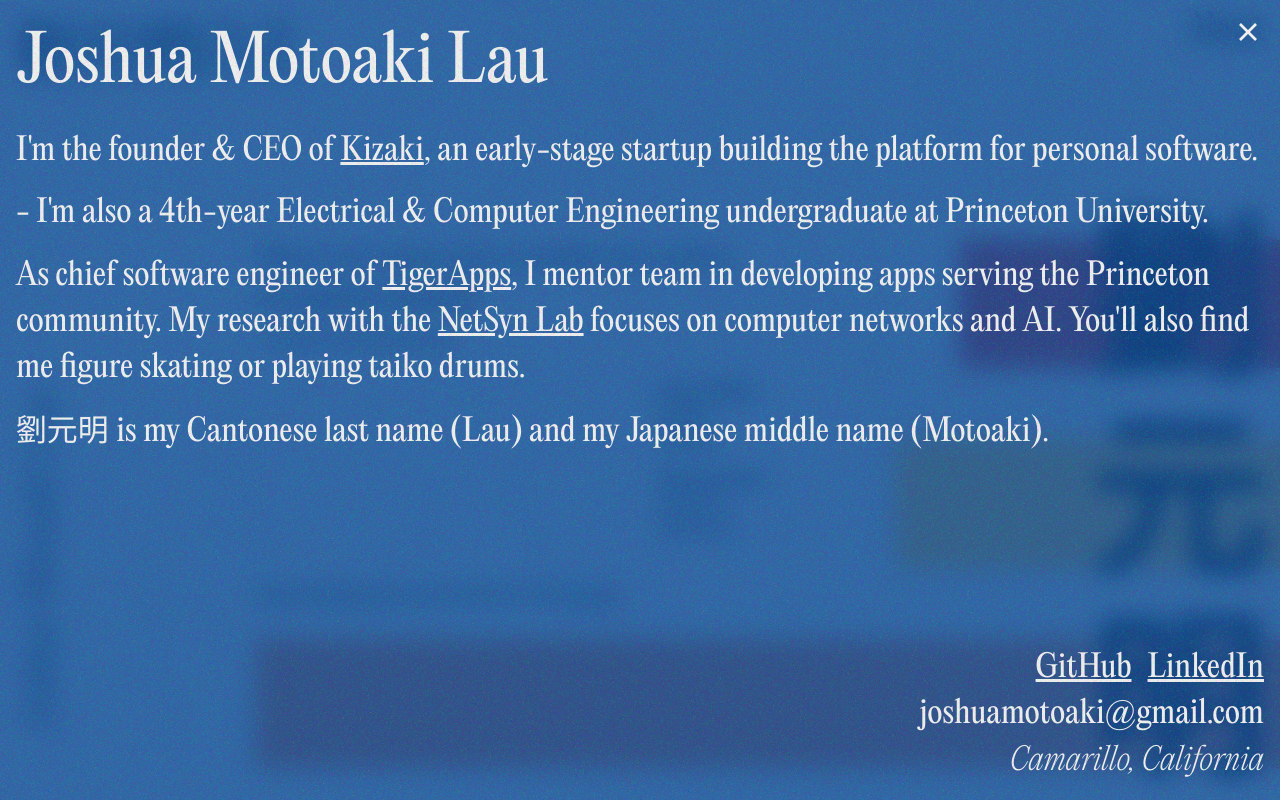
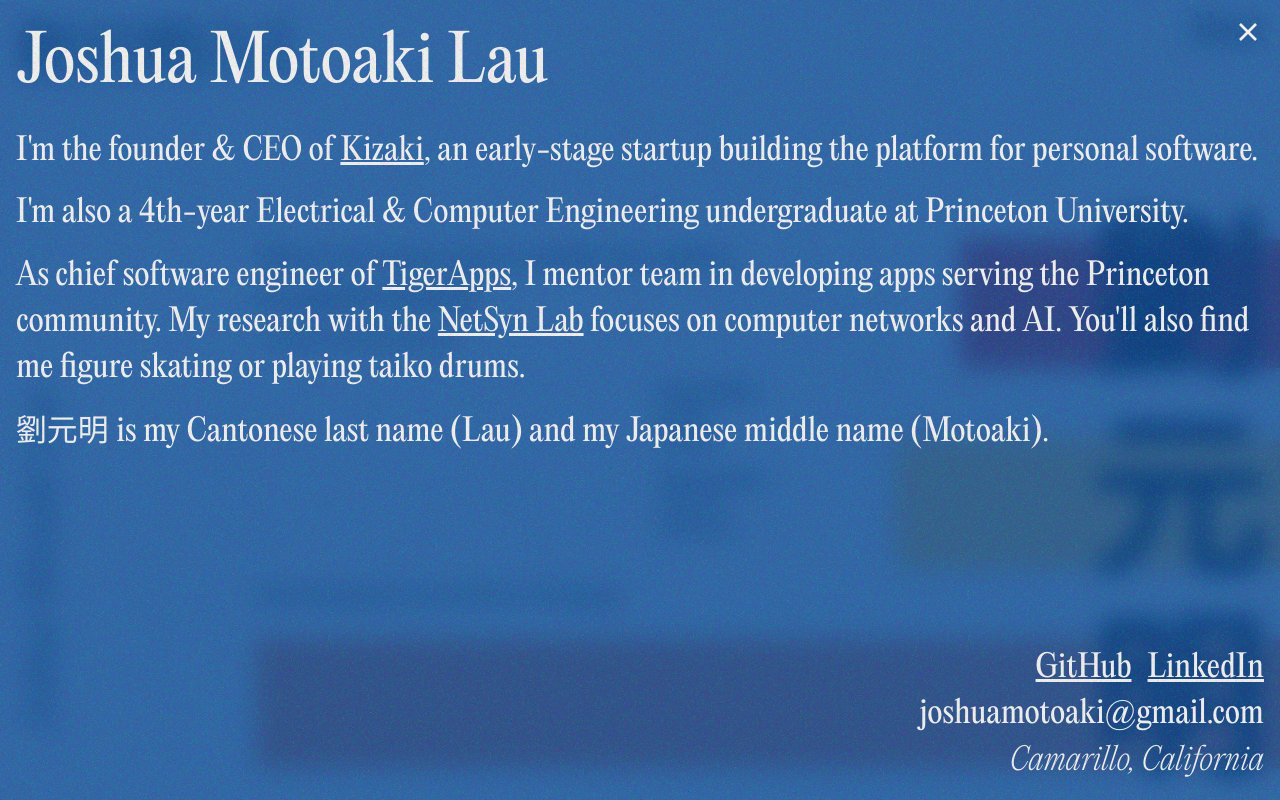
Before and after one commit to joshuamotoaki/jml, an Astro site: page / in a window 1280 px wide. Both pictures are taken after a click on the button "About". Built offline with nearby package versions, Linux system fonts and the light colour scheme; Astro itself is replaced by a stand-in of ours; a web font is replaced by a local one.

Commit message:
Remove accidental -

```diff
--- a/src/components/Header.astro
+++ b/src/components/Header.astro
@@ -83,8 +83,8 @@
           >, an early-stage startup building the platform for personal software.
         </p>
         <p>
-          - I'm also a 4th-year Electrical & Computer Engineering undergraduate
-          at Princeton University.
+          I'm also a 4th-year Electrical & Computer Engineering undergraduate at
+          Princeton University.
         </p>
         <p>
           As chief software engineer of
```
